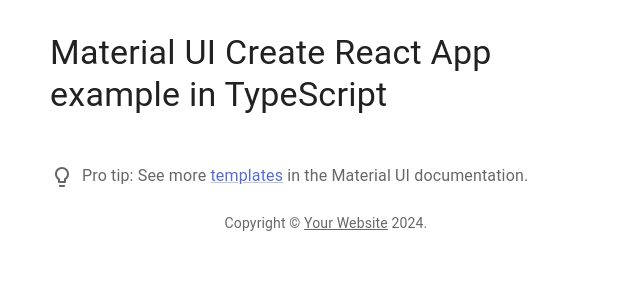
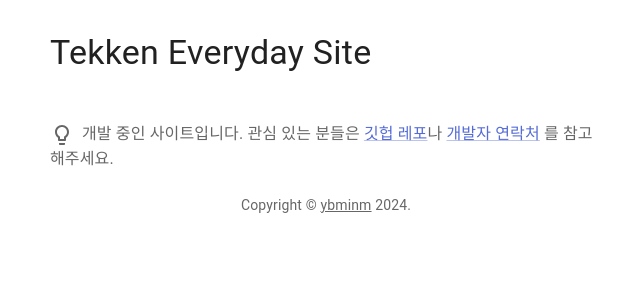
Before and after one commit to ybmin/tk-everyday-front, a React (Create React App) app: page / in a window 1280 px wide. Shown: the top 300 px of the page, without its empty margins (314-954 px from the left). Built offline with nearby package versions, Linux system fonts and the light colour scheme.

Commit message:
Add: wip page

```diff
--- a/src/ProTip.tsx
+++ b/src/ProTip.tsx
@@ -1,4 +1,3 @@
-import * as React from "react";
 import Link from "@mui/material/Link";
 import SvgIcon, { SvgIconProps } from "@mui/material/SvgIcon";
 import Typography from "@mui/material/Typography";
@@ -15,11 +14,11 @@
   return (
     <Typography sx={{ mt: 6, mb: 3, color: "text.secondary" }}>
       <LightBulbIcon sx={{ mr: 1, verticalAlign: "middle" }} />
-      {"Pro tip: See more "}
-      <Link href="https://mui.com/material-ui/getting-started/templates/">
-        templates
-      </Link>
-      {" in the Material UI documentation."}
+      {"개발 중인 사이트입니다. 관심 있는 분들은  "}
+      <Link href="https://github.com/ybmin/tk-everyday-front/">깃헙 레포</Link>
+      {"나 "}
+      <Link href="https://ybminm.me/">개발자 연락처</Link>
+      {" 를 참고해주세요."}
     </Typography>
   );
 }
--- a/src/pages/Home/index.tsx
+++ b/src/pages/Home/index.tsx
@@ -7,8 +7,8 @@
   return (
     <Typography variant="body2" color="text.secondary" align="center">
       {"Copyright © "}
-      <Link color="inherit" href="https://mui.com/">
-        Your Website
+      <Link color="inherit" href="https://ybminm.me/">
+        ybminm
       </Link>{" "}
       {new Date().getFullYear()}.
     </Typography>
@@ -20,7 +20,7 @@
     <Container maxWidth="sm">
       <Box sx={{ my: 4 }}>
         <Typography variant="h4" component="h1" sx={{ mb: 2 }}>
-          Material UI Create React App example in TypeScript
+          Tekken Everyday Site
         </Typography>
         <ProTip />
         <Copyright />
```
